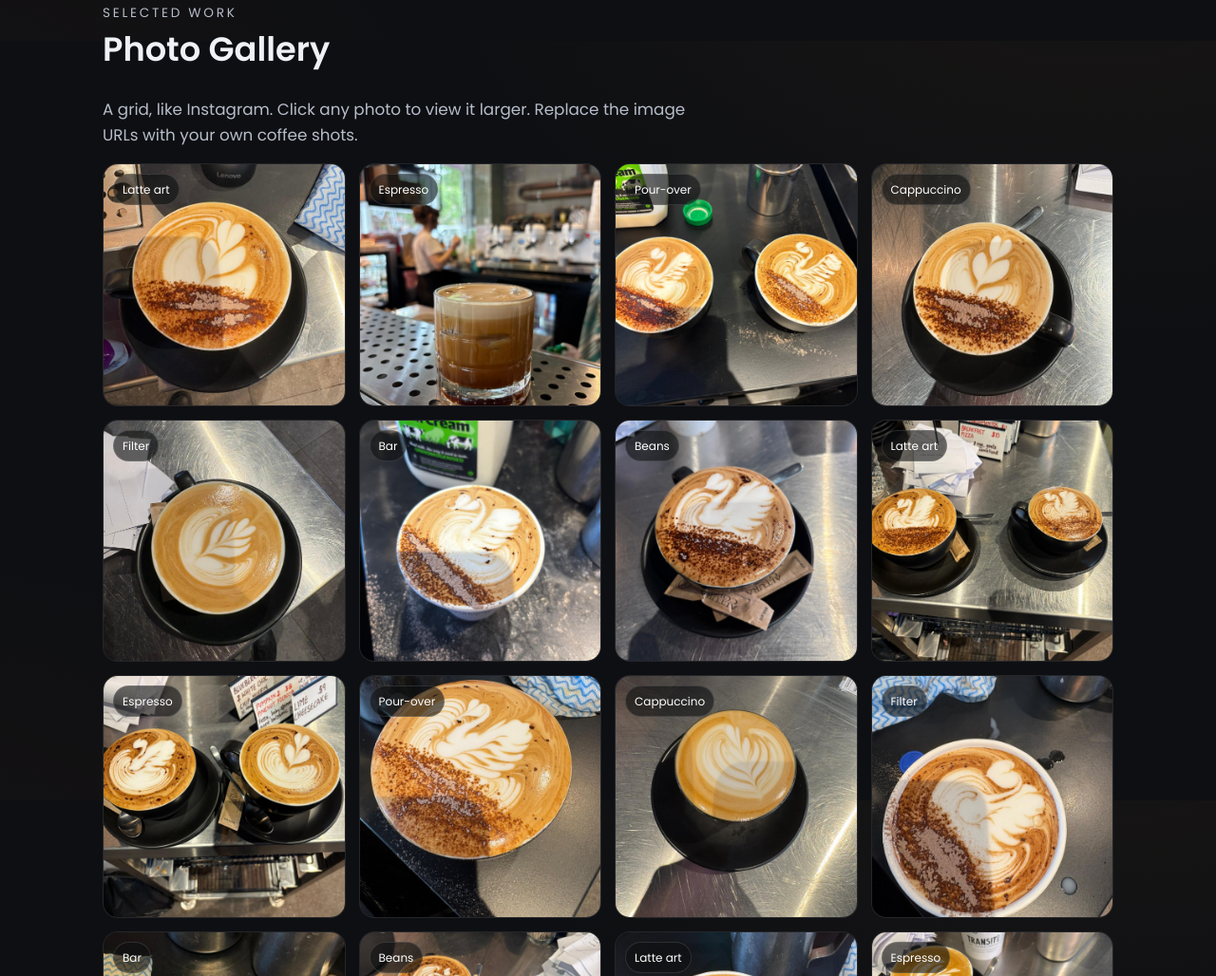
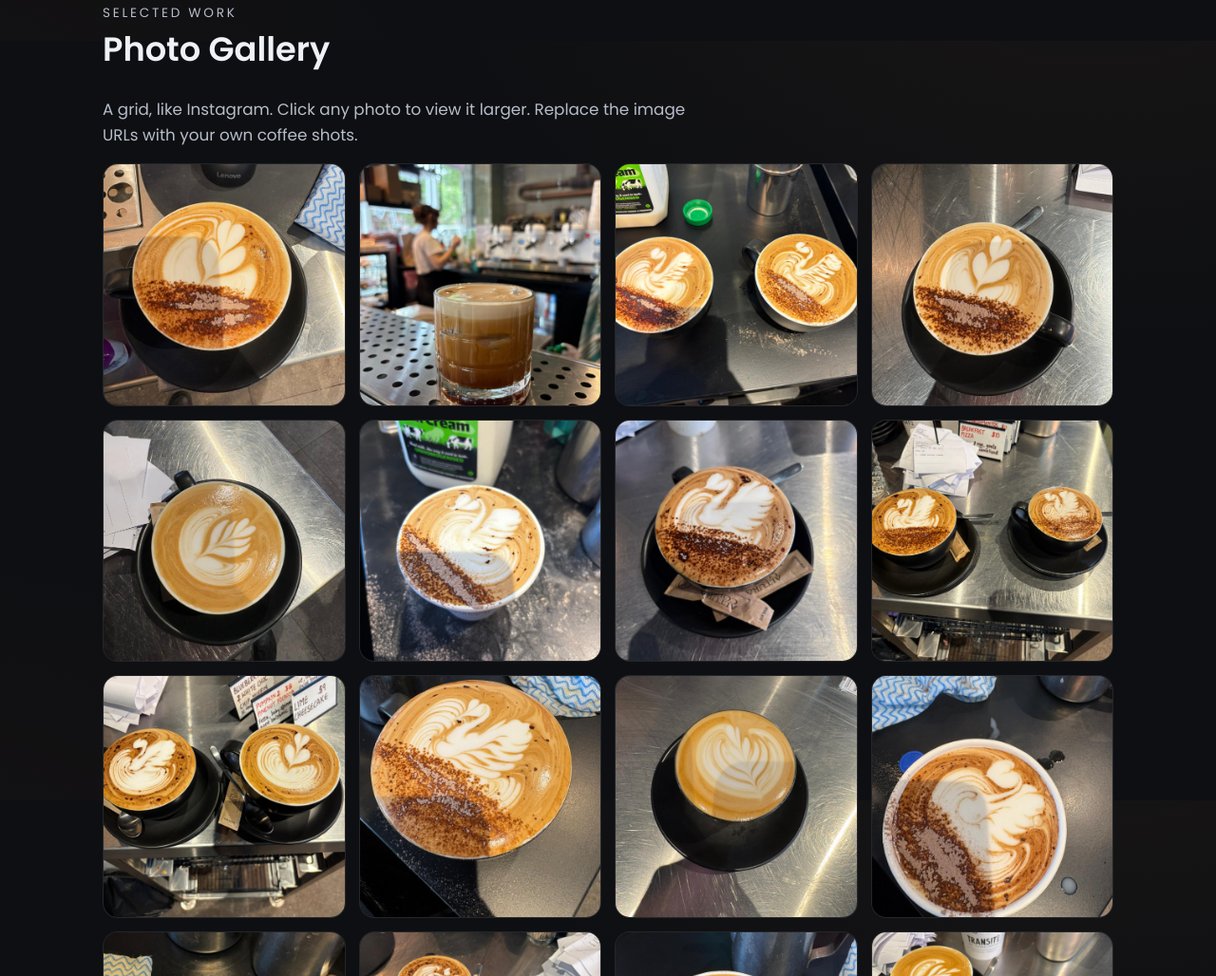
Before and after one commit to doyosogo/mariaPortfolioV2, a plain HTML site: page index.html in a window 1280 px wide. Shown: the part 757-1785 px from the top of the page at 95% size. Drawn offline with Linux system fonts and the light colour scheme.

Commit message:
Update index.html
removing a feature that names the images on the gallery

```diff
--- a/index.html
+++ b/index.html
@@ -225,14 +225,13 @@
     const labels = ["Latte art","Espresso","Pour-over","Cappuccino","Filter","Bar","Beans"];
 
     gallery.innerHTML = files.map((path, idx) => {
-      const label = labels[idx % labels.length];
   return `
     <a class="tile" href="#" data-large="${path}">
-          <span class="badge">${label}</span>
       <img loading="lazy" src="${path}" alt="Coffee ${idx + 1}" />
     </a>
   `;
 }).join("");
+
     // --- End auto-gallery ---
 
     // Create lightbox container
```
Lines whose indentation alone changed are shown as unchanged.
